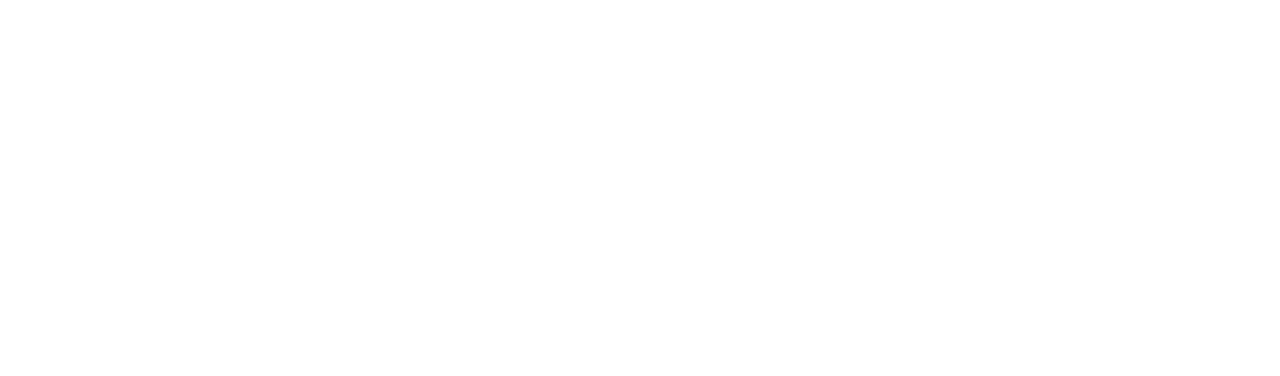
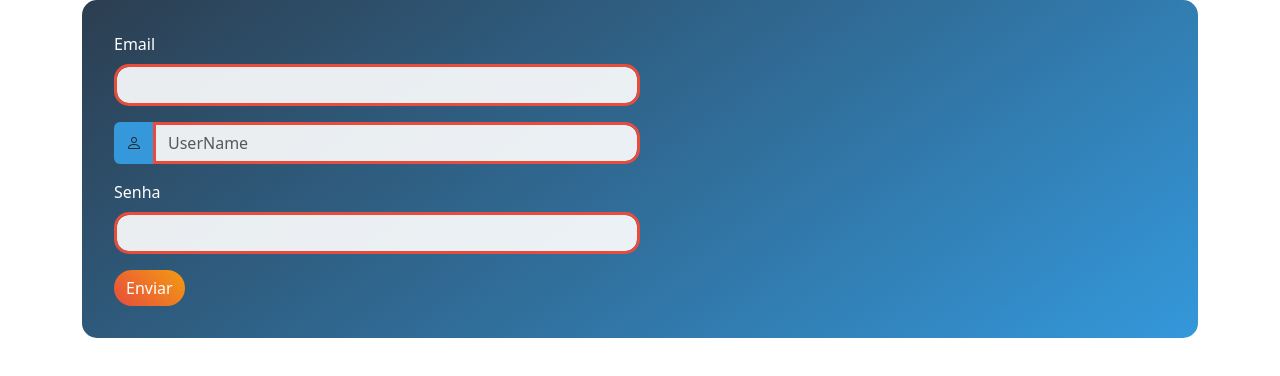
Before and after one commit to OthavioK7/bootstrap_base, a plain HTML site: page ex4_formulario-sub-css/ex4.html in a window 1280 px wide. Drawn offline with nearby package versions, Linux system fonts and the light colour scheme.

Commit message:
ex4-5-concluidos

```diff
--- a/ex4_formulario-sub-css/ex4.html
+++ b/ex4_formulario-sub-css/ex4.html
@@ -11,13 +11,43 @@
     <!-- Bootstrap ícones -->
     <link rel="stylesheet" href="https://cdn.jsdelivr.net/npm/bootstrap-icons@1.11.3/font/bootstrap-icons.css">
 
+
+
     <!-- CSS customizado -->
     <link rel="stylesheet" href="styles.css">
 </head>
 <body>
 
 
+
     <!-- 1ª Digitação (Aqui) -->
+     <div class="container">
+        <form class="custom-form">
+            <div class="col-sm-6 mb-3">
+                <label for="email" class="form-label">Email</label>
+                <input type="email" class="form-control custom-input" id="email">
+            </div>
+
+
+            <div class="col-sm-6 mb-3">
+                <div class="input-group">
+                    <span class="input-group-text custom-icon">
+                        <i class="bi bi-person"></i>
+
+                    </span>
+                    <input type="text" class="form-control custom-input" placeholder="UserName">
+                </div>
+
+            </div>
+
+            <div class="col-sm-6 mb-3">
+                <label for="senha" class="form-label">Senha</label>
+                <input type="password" class="form-control custom-input" id="senha">
+            </div>
+
+            <button type="submit" class="btn btn-primary custom-button"> Enviar</button>
+        </form>
+    </div>
 
 
     <script src="https://cdn.jsdelivr.net/npm/bootstrap@5.3.0/dist/js/bootstrap.bundle.min.js"></script>
--- a/ex4_formulario-sub-css/styles.css
+++ b/ex4_formulario-sub-css/styles.css
@@ -1 +1,43 @@
 /* 2ª Digitação (Aqui) */
+/* Formularios e inputs */
+.custom-form {
+    background: linear-gradient(145deg, #2c3e50, #3498db);
+    padding: 2rem;
+    border-radius: 15px;
+}
+
+.form-label {
+    color: #fff;
+}
+
+.custom-icon {
+    background-color: #3498db;
+    border: #3498db;
+}
+
+.form-control.custom-input{
+    border: 3px solid #e74c3c;
+    border-radius: 15px;
+    background-color: rgba(255, 255, 255, 0.9);
+}
+
+.form-control.custom-input:focus {
+    border-color: #2ecc71;
+    transform: scale(1.02);
+}
+
+.input-group {
+    width: 100%;
+}
+
+.btn.btn-primary.custom-button {
+     background: linear-gradient(45deg, #e74c3c,#f39c12);
+     padding: 0.8rem 2 rem;
+     border-radius: 50px;
+     border: none;
+}
+
+.btn.btn-primary.custom-button:hover {
+    transform: translateY(-5px);
+    box-shadow: 0 10px 20px  rgba(231, 76, 60, 0.4);
+}
```
Also changed, not shown: ex5_cards/ex5.html (+30 -0 lines).
